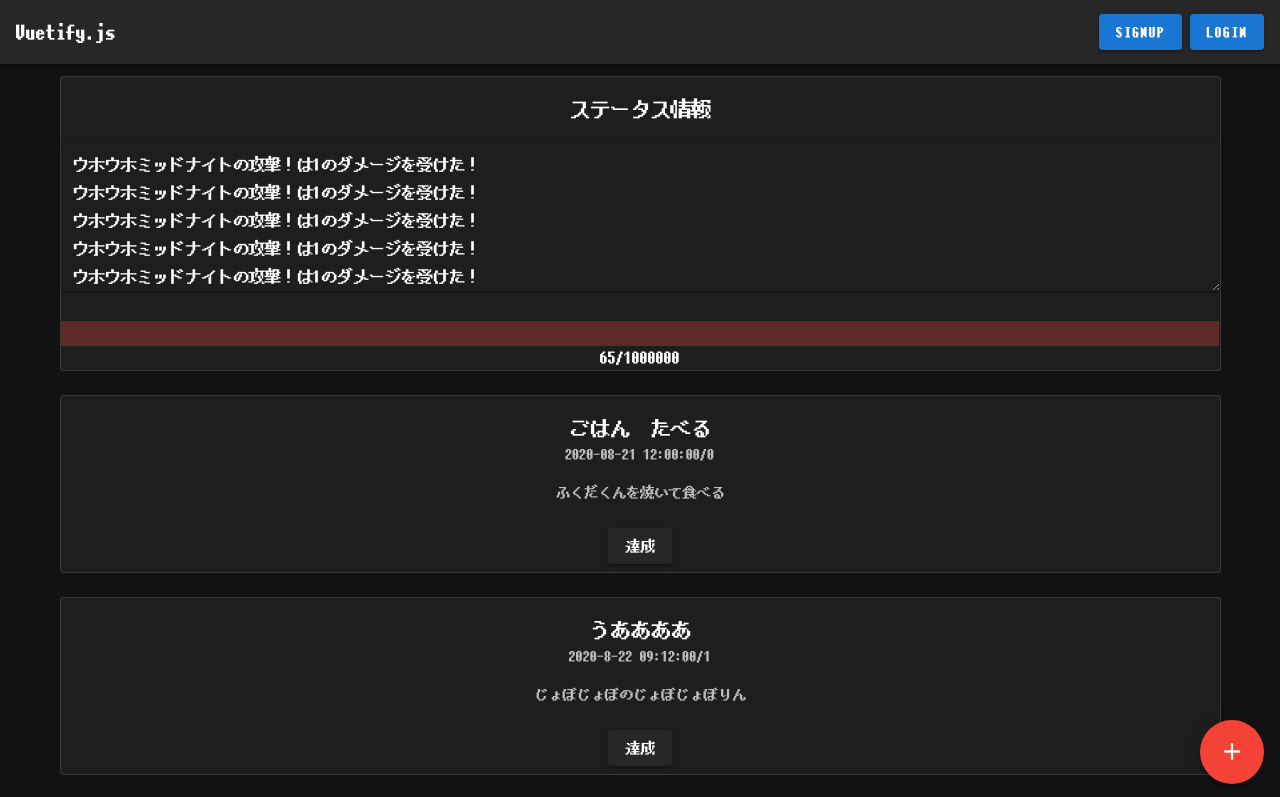
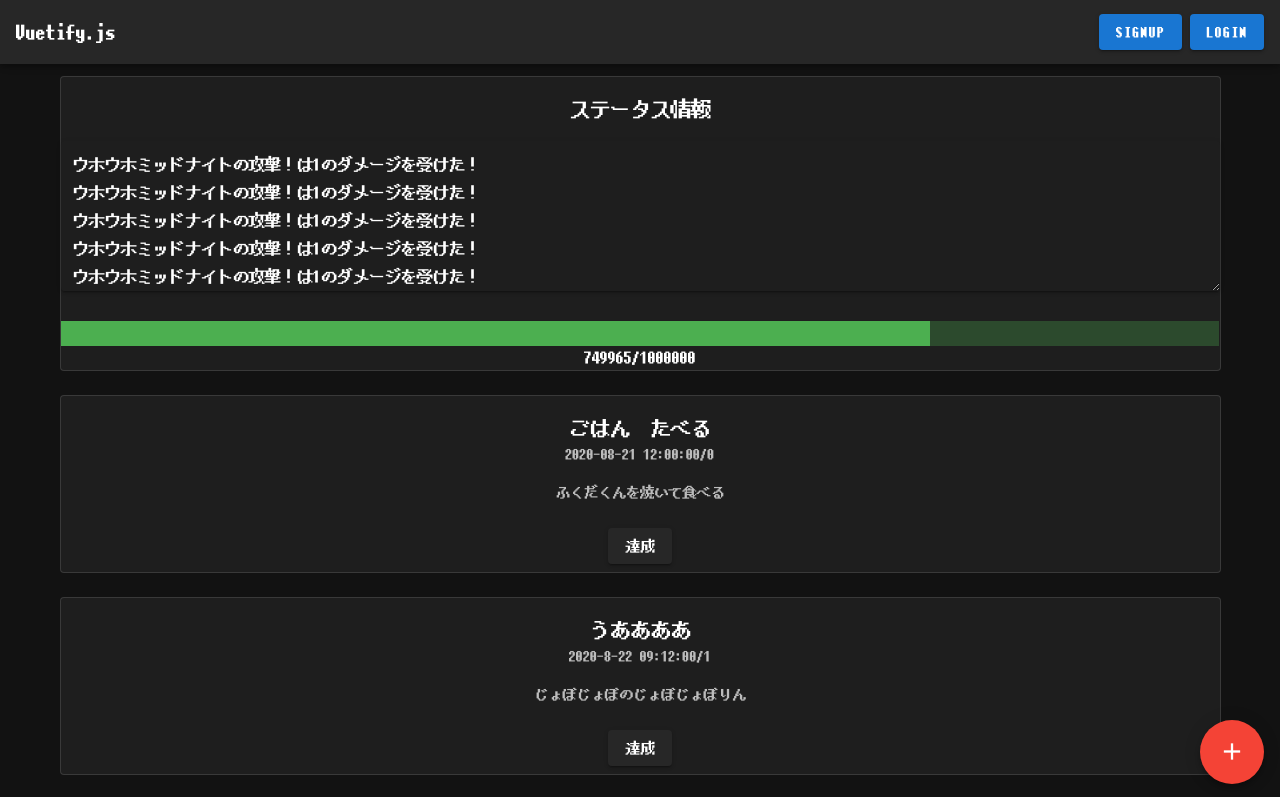
Before and after one commit to SystemEngineeringTeam/HackU-vol.1, a Nuxt app in the folder nuxt/: page / in a window 1280 px wide. Shown: the top 797 px of the page. Built offline with nearby package versions, Linux system fonts and the light colour scheme; no server answers.

Commit message:
開始時にHPを100にするのをやめた

```diff
--- a/nuxt/components/HPGauge.vue
+++ b/nuxt/components/HPGauge.vue
@@ -36,9 +36,9 @@ export default {
     },
   },
 
-  created() {
-    this.$store.commit('game/setHP', 100)
-    //this.$store.commit('game/setMaxHP', 100)
-  },
+  // created() {
+  //   this.$store.commit('game/setHP', 100)
+  //   //this.$store.commit('game/setMaxHP', 100)
+  // },
 }
 </script>
```
